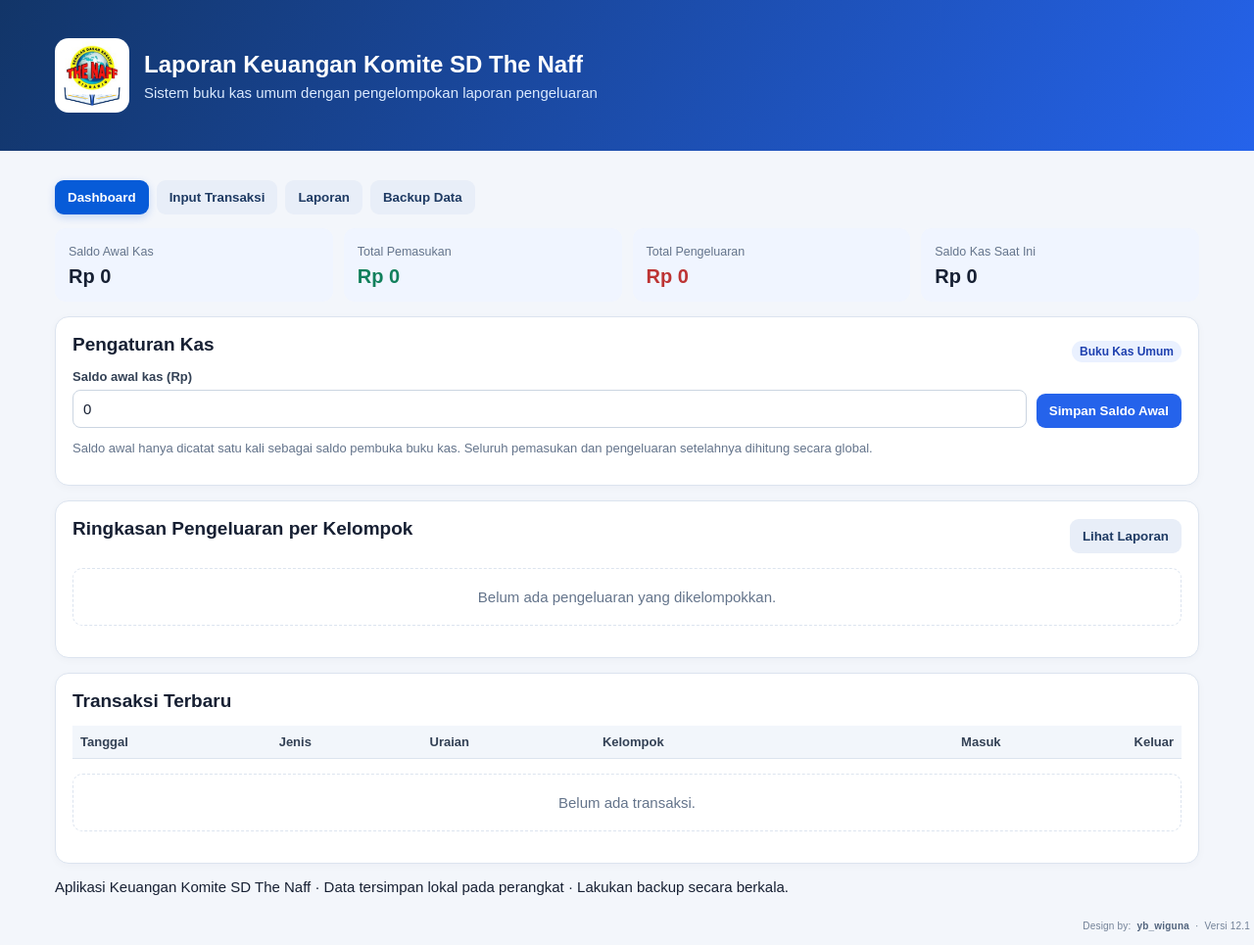
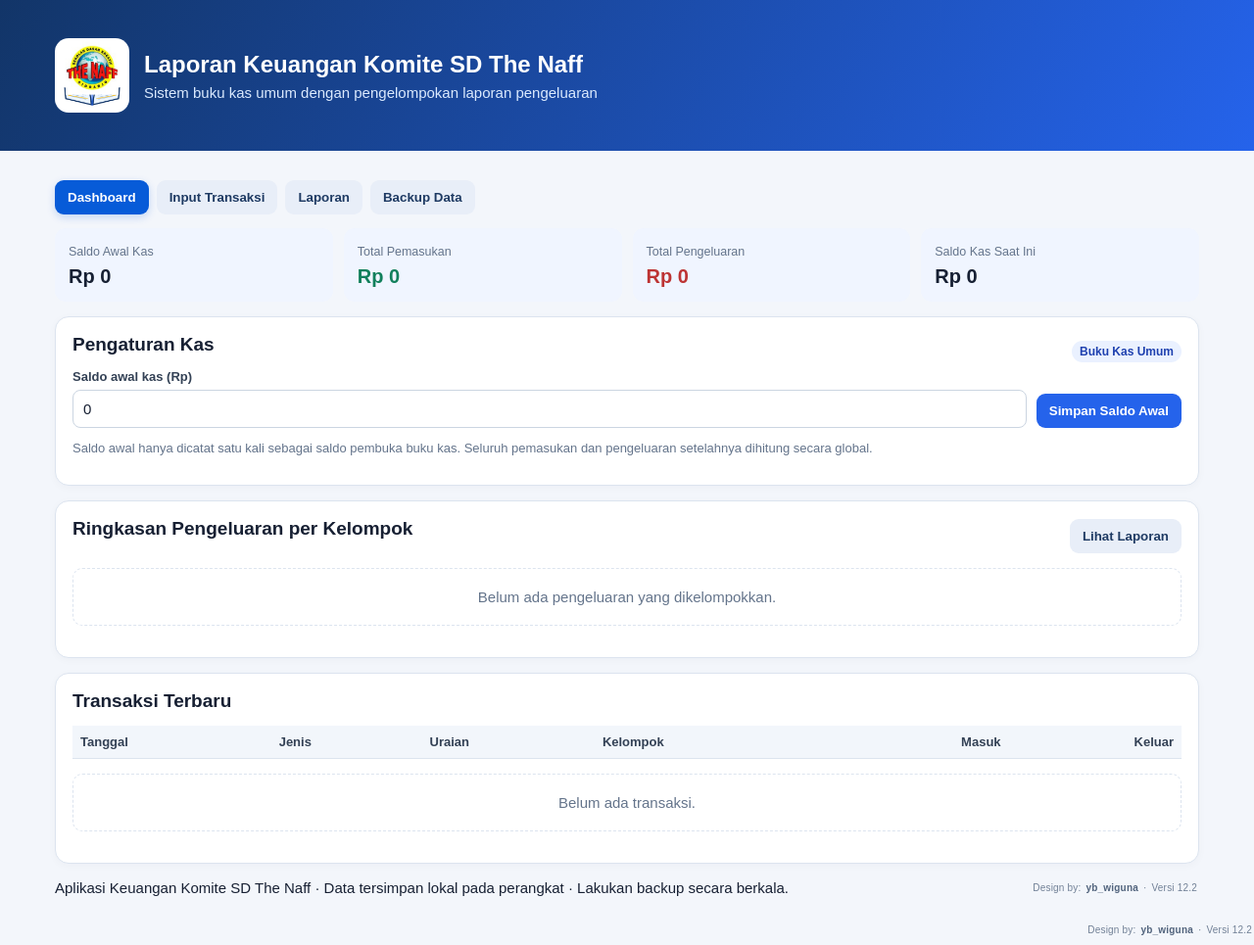
Before and after one commit to yobbaguna-wq/keuangan-komite-the-naff-, a plain HTML site: page index.html in a window 1280 px wide. Shown: the whole page at 98% size. Drawn offline with Linux system fonts and the light colour scheme.

Commit message:
Add files via upload

```diff
--- a/index.html
+++ b/index.html
@@ -46,7 +46,8 @@ th,td{padding:9px 8px;border-bottom:1px solid var(--line);text-align:left;vertic
 #printHeader .print-brand-text h2{margin:0;font-size:17px}
 #printHeader .print-brand-text p{margin:4px 0 0;color:#334155}
 .report-meta{margin:0 0 12px;color:#475569;font-size:12px}
-.app-credit{display:flex;justify-content:flex-end;align-items:center;gap:6px;padding:10px 4px 14px;color:#718096;font-size:10px;letter-spacing:.2px;text-align:right}
+.app-footer{display:flex;justify-content:space-between;align-items:center;gap:8px;flex-wrap:wrap;padding-bottom:8px}
+.app-credit{display:flex;justify-content:flex-end;align-items:center;gap:5px;padding:4px 2px;color:#718096;font-size:10px;letter-spacing:.2px;text-align:right;white-space:nowrap}
 .app-credit strong{color:#52647d;font-weight:700}
 @media print{.app-credit{display:none!important}}
 .signatures{display:flex;justify-content:space-between;gap:25px;margin-top:40px;text-align:center}.signatures>div{width:45%}
@@ -185,7 +186,7 @@ th,td{padding:9px 8px;border-bottom:1px solid var(--line);text-align:left;vertic
  <div class="actions"><button onclick="backup()">Unduh Backup Data (JSON)</button><button class="alt" onclick="document.getElementById('restoreFile').click()">Pulihkan dari Backup</button><input id="restoreFile" class="hidden" type="file" accept=".json,application/json"></div><p id="backupStatus" class="muted"></p></div>
  <div class="panel"><h2>Informasi Penyimpanan</h2><p id="storageInfo" class="muted"></p><button class="red" onclick="clearAll()">Hapus Seluruh Data</button></div>
 </section>
-<footer>Aplikasi Keuangan Komite SD The Naff · Data tersimpan lokal pada perangkat · Lakukan backup secara berkala.</footer>
+<footer class="app-footer"><span>Aplikasi Keuangan Komite SD The Naff · Data tersimpan lokal pada perangkat · Lakukan backup secara berkala.</span><span class="app-credit" aria-label="Kredit aplikasi">Design by: <strong>yb_wiguna</strong><span>·</span>Versi 12.2</span></footer>
 </div>
 
 <script>
@@ -471,5 +472,5 @@ if ("serviceWorker" in navigator && location.protocol !== "file:") {
   });
 }
 </script>
-<div class="app-credit">Design by: <strong>yb_wiguna</strong><span>·</span>Versi 12.1</div>
+<div class="app-credit">Design by: <strong>yb_wiguna</strong><span>·</span>Versi 12.2</div>
 </body></html>
--- a/service-worker.js
+++ b/service-worker.js
@@ -1,4 +1,4 @@
-const CACHE_NAME = "the-naff-keuangan-v2";
+const CACHE_NAME = "the-naff-keuangan-v3";
 const APP_SHELL = [
   "./",
   "./index.html",
```
Also changed, not shown: 1 other file.
